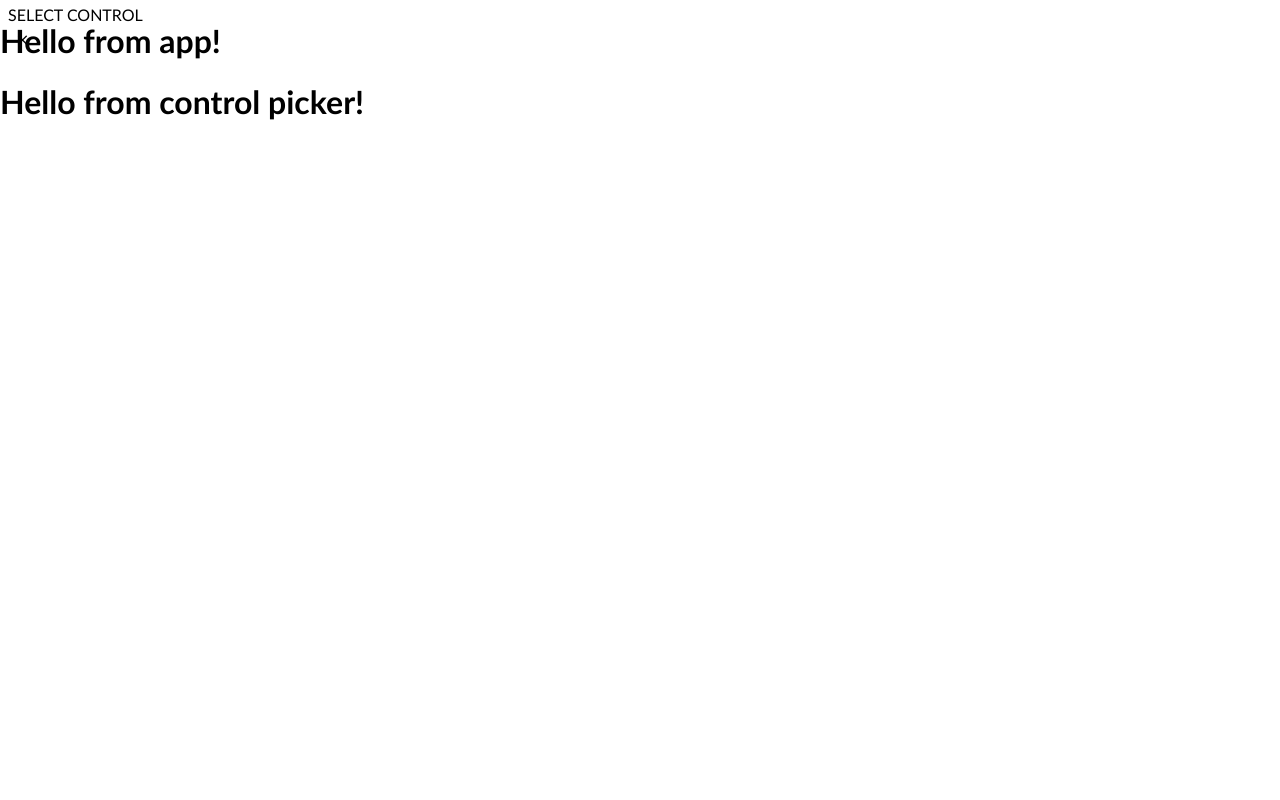
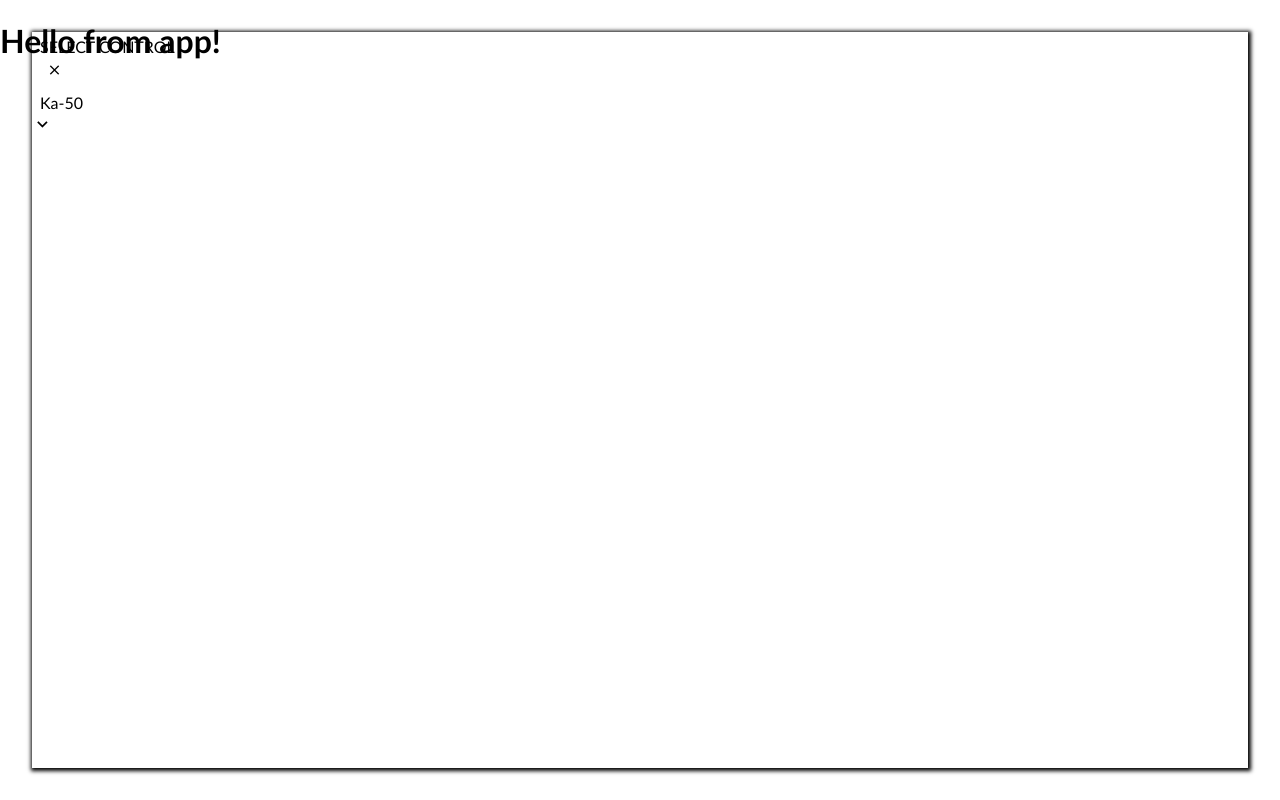
Before and after one commit to danieltian/dcs-bios-stream-deck-plugin, a Vue app: page / in a window 1280 px wide. Built offline with nearby package versions, Linux system fonts and the light colour scheme.

Commit message:
Add dropdown

```diff
--- a/package.json
+++ b/package.json
@@ -13,6 +13,7 @@
     "@types/html-webpack-plugin": "^3.2.1",
     "@types/webpack": "^4.41.1",
     "@types/webpack-dev-server": "^3.9.0",
+    "@typescript-eslint/eslint-plugin": "^2.14.0",
     "@typescript-eslint/parser": "^2.14.0",
     "css-loader": "^3.4.0",
     "eslint": "^6.8.0",
--- a/src/client/components/App.vue
+++ b/src/client/components/App.vue
@@ -14,6 +14,7 @@
 
 <style lang="stylus">
   @import '~@mdi/font/css/materialdesignicons.min.css'
+  @require '../styles/global'
 
   body
     background-color: $color-background
--- a/src/client/components/ControlPicker/ControlPicker.vue
+++ b/src/client/components/ControlPicker/ControlPicker.vue
@@ -1,15 +1,57 @@
 <template lang="pug">
-  Panel(title="Select Control")
-    .control-picker
-      h1 Hello from control picker!
+  Panel.control-picker(title="Select Control")
+    .filters
+      Dropdown.dropdown(:values="aircraftNames" :selected="selectedAircraft" @change="setSelectedAircraft")
+      input
 </template>
 
 <script lang="ts">
   import { Component, Vue } from 'vue-property-decorator'
   import Panel from '@components/shared/Panel.vue'
+  import Dropdown from '@components/shared/Dropdown.vue'
 
-  @Component({ components: { Panel } })
-  export default class Button extends Vue {}
+  @Component({ components: { Panel, Dropdown } })
+  export default class ControlPicker extends Vue {
+    aircraftNames = ['Ka-50', 'A-10C', 'Metadata']
+    selectedAircraft = 'Ka-50'
+
+    mounted(): void {
+      // Select the first aircraft in the aircraft list if there's no selected aircraft.
+      if (!this.selectedAircraft) {
+        this.selectedAircraft = this.aircraftNames[0]
+      }
+    }
+
+    setSelectedAircraft(selectedAircraft: string): void {
+      this.selectedAircraft = selectedAircraft
+    }
+  }
 </script>
 
-<style lang="stylus" scoped></style>
+<style lang="stylus" scoped>
+  $margin = 2em
+
+  .control-picker
+    position: fixed
+    left: $margin
+    right: $margin
+    top: $margin
+    bottom: $margin
+
+  .filters
+    flexCenter()
+    border-bottom: 1px solid $color-border
+
+    .dropdown
+      border-right: 1px solid $color-border
+      width: 8.5em
+
+    input
+      flex: 1
+      color: $color-text
+      font-size: 0.9em
+      padding: 0 0.4em
+      outline: none
+      background: none
+      border: none
+</style>
--- /dev/null
+++ b/src/client/components/shared/Dropdown.vue
@@ -0,0 +1,81 @@
+<template lang="pug">
+  .dropdown(tabindex="0" @blur="onBlur")
+    .current(@click="toggleDropdown")
+      .current-text {{ selected }}
+      span.mdi.mdi-chevron-down.dropdown-icon
+
+    .options(v-show="isDropdownOpen")
+      .option(v-for="value in values" @click="onOptionClick(value)" :class="{ selected: value == selected }") {{ value }}
+</template>
+
+<script lang="ts">
+  import { Component, Vue, Prop } from 'vue-property-decorator'
+
+  @Component
+  export default class Dropdown extends Vue {
+    @Prop() readonly values!: string[]
+    @Prop() readonly selected!: string
+
+    isDropdownOpen = false
+
+    toggleDropdown(): void {
+      this.isDropdownOpen = !this.isDropdownOpen
+    }
+
+    onOptionClick(value: string): void {
+      this.$emit('change', value)
+      this.isDropdownOpen = false
+    }
+
+    onBlur(): void {
+      this.isDropdownOpen = false
+    }
+  }
+</script>
+
+<style lang="stylus" scoped>
+  $item-padding = 0.2em 0.3em 0.2em 0.5em
+
+  .dropdown
+    position: relative
+    outline: none
+
+  // Currently-selected item.
+  .current
+    flexCenter()
+    cursor: pointer
+
+    &:hover
+      color: white
+
+    .current-text
+      flex: 1
+      padding: $item-padding
+      padding-right: 0
+
+    .dropdown-icon
+      font-size: 1.3em
+      padding-right: 0.3em
+
+  // Dropdown items.
+  .options
+    position: absolute
+    top: 0
+    left: 0
+    background-color: $color-dropdown-background
+    width: 100%
+    max-height: 90vh
+    box-shadow: 1px 1px 10px 0px black
+
+  .option
+    padding: $item-padding
+    cursor: pointer
+
+    &:hover
+      color: white
+      background-color: $color-dropdown-background-hover
+
+    &.selected
+      color: white
+      background-color: $color-dropdown-background-selected
+</style>
--- a/src/client/components/shared/Panel.vue
+++ b/src/client/components/shared/Panel.vue
@@ -2,7 +2,7 @@
   .panel
     .title
       .title-text {{ title }}
-      .mdi.mdi-close.close-icon
+      span.mdi.mdi-close.close-icon
 
     .body
       slot
@@ -12,19 +12,16 @@
   import { Component, Vue, Prop } from 'vue-property-decorator'
 
   @Component
-  export default class Button extends Vue {
+  export default class Panel extends Vue {
     @Prop() readonly title!: string
   }
 </script>
 
 <style lang="stylus" scoped>
   .panel
-    position: fixed
-    top: 0
-    bottom: 0
-    left: 0
-    right: 0
     background-color: $color-background
+    border: 1px solid $color-border
+    box-shadow: 1px 1px 4px 2px black
 
   .title
     flexCenter()
@@ -36,7 +33,6 @@
       flex: 1
 
     .close-icon
-      flexBoth()
       padding: 0.4em
       cursor: pointer
 
--- a/src/client/styles/colors.styl
+++ b/src/client/styles/colors.styl
@@ -6,3 +6,8 @@ $color-border = #373c4d
 // Button
 $color-button-background = #2974cf
 $color-button-background-hover = #2f86e2
+
+// Dropdown
+$color-dropdown-background = #1e222d
+$color-dropdown-background-hover = #2f3240
+$color-dropdown-background-selected = #203045
--- /dev/null
+++ b/src/client/styles/global.styl
@@ -0,0 +1,5 @@
+.mdi
+  display: flex
+
+  &:before
+    line-height: 1
```
Also changed, not shown: .eslintrc.js, 1 other file (tests, documents, lock files or other folders).
